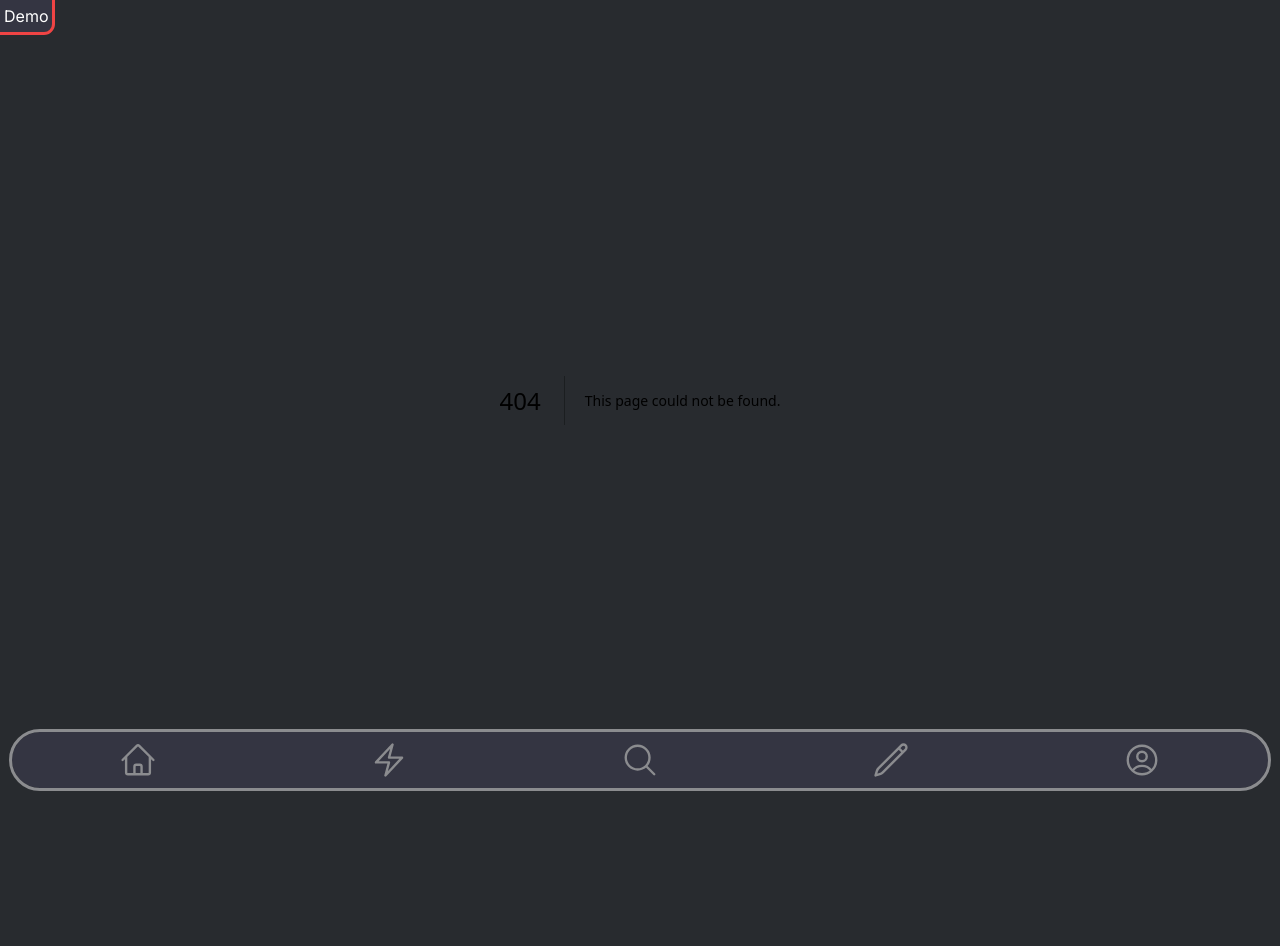
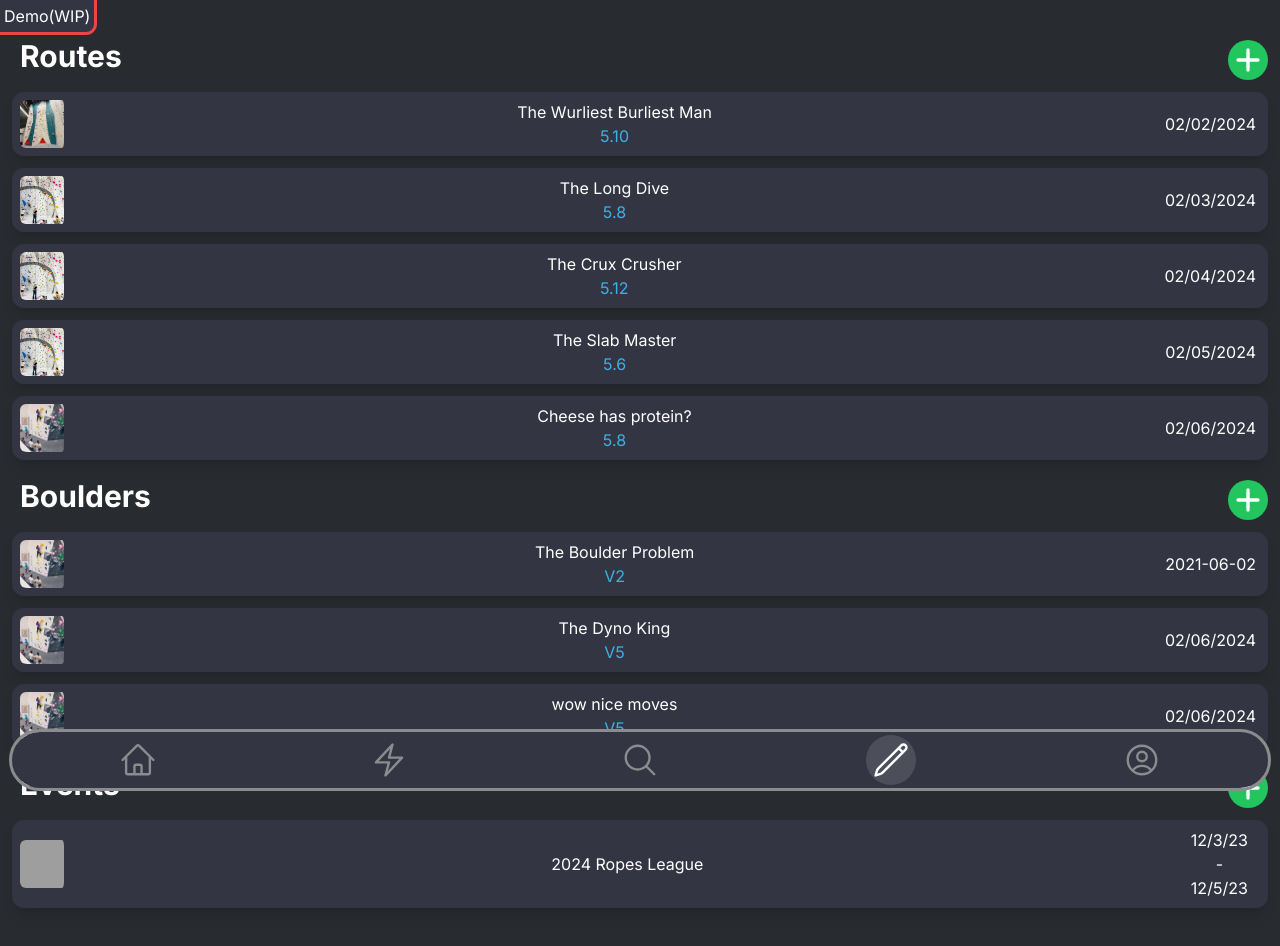
Before and after one commit to ehonis/climbonthe.rocksv3, a Next.js app: page /edit in a window 1280 px wide. Before the commit this address had no page. Shown: the top 946 px of the page. Before the commit the page ends 800 px from the top, so only its background shows below. Built offline with nearby package versions, Linux system fonts and the light colour scheme; grey boxes are pictures that could not be loaded.

Commit message:
convert v2 editpage to v3

```diff
--- /dev/null
+++ b/app/edit/page.jsx
@@ -0,0 +1,85 @@
+import EditRouteTiles from "../ui/edit/edit-route-tiles";
+
+export default function editPage() {
+  return (
+    <>
+      <div className="mt-8 flex justify-between">
+        <h2 className="ml-5 self-center text-3xl font-bold text-white">
+          Routes
+        </h2>
+        <div id="editButton" className="flex pr-3 pt-2">
+          <button className="h-10 w-10 self-center rounded-full bg-green-500">
+            <svg
+              viewBox="0 0 24 24"
+              fill="none"
+              xmlns="http://www.w3.org/2000/svg"
+            >
+              <path
+                className="h-10 w-10 stroke-white"
+                d="M6 12H18M12 6V18"
+                strokeWidth={2}
+                strokeLinecap="round"
+                strokeLinejoin="round"
+              />
+            </svg>
+          </button>
+        </div>
+      </div>
+      <div id="edit-rope-route-container">
+        <EditRouteTiles type="rope" />
+      </div>
+      <div className="flex justify-between">
+        <h2 className="ml-5 self-center text-3xl font-bold text-white">
+          Boulders
+        </h2>
+        <div id="editButton" className="flex pr-3 pt-2">
+          <button className="h-10 w-10 self-center rounded-full bg-green-500">
+            <svg
+              className="h-10 w-10"
+              viewBox="0 0 24 24"
+              fill="none"
+              xmlns="http://www.w3.org/2000/svg"
+            >
+              <path
+                d="M6 12H18M12 6V18"
+                className="stroke-white"
+                strokeWidth={2}
+                strokeLinecap="round"
+                strokeLinejoin="round"
+              />
+            </svg>
+          </button>
+        </div>
+      </div>
+      <div id="edit-boulder-route-container">
+        <EditRouteTiles type="boulder" />
+      </div>
+      <div className="flex justify-between">
+        <h2 className="ml-5 self-center text-3xl font-bold text-white">
+          Events
+        </h2>
+        <div id="editButton" className="flex pr-3 pt-2">
+          <button className="h-10 w-10 self-center rounded-full bg-green-500">
+            <svg
+              className="h-10 w-10"
+              viewBox="0 0 24 24"
+              fill="none"
+              xmlns="http://www.w3.org/2000/svg"
+            >
+              <path
+                d="M6 12H18M12 6V18"
+                className="stroke-white"
+                strokeWidth={2}
+                strokeLinecap="round"
+                strokeLinejoin="round"
+              />
+            </svg>
+          </button>
+        </div>
+      </div>
+      <div id="edit-event-route-container" className="mb-24">
+        <EditRouteTiles type="event" />
+      </div>
+    </>
+  );
+}
--- a/app/layout.jsx
+++ b/app/layout.jsx
@@ -14,7 +14,7 @@ export default function RootLayout({ children }) {
     <html lang="en">
       <body className={`${inter.className} bg-bg0`}>
         <div className="outline-red-500 fixed left-0 top-0 rounded-br-lg bg-bg1 p-1 text-white outline">
-          Demo
+          Demo(WIP)
         </div>
         <NavBar />
         {children}
--- a/app/page.jsx
+++ b/app/page.jsx
@@ -2,13 +2,14 @@ import IndexHeader from "./ui/index-header";
 import RouteTiles from "./ui/route-tile";
 import NewRoutes from "./ui/routes/new-route-tile";
 import Link from "next/link";
+import { currentUser } from "./lib/placeholder-data";
+import ProfileHeader from "./ui/profile-header";
 
 export default function Home() {
   return (
     <main className="h-screen w-full">
-      <div className="m-5 flex flex-col flex-wrap justify-center overflow-hidden rounded-3xl bg-bg1 p-5 shadow-lg">
-        <IndexHeader />
-      </div>
+      {currentUser ? <ProfileHeader /> : <IndexHeader />}
+
       <div className="flex flex-col">
         <h2 className="ml-5 text-3xl font-bold text-white">
           New Routes &amp; Boulders
--- /dev/null
+++ b/app/ui/edit/edit-route-tiles.jsx
@@ -0,0 +1,86 @@
+import { boulderRoutes, ropeRoutes, events } from "@/app/lib/placeholder-data";
+import Image from "next/image";
+
+export default function EditRouteTiles({ type }) {
+  console.log(type);
+  if (type === "rope") {
+    return (
+      <div>
+        {ropeRoutes.map((route) => {
+          return (
+            <div className="m-3 flex justify-between rounded-xl bg-bg1 p-2 shadow-lg">
+              <Image
+                src={route.image}
+                width={1000}
+                height={1000}
+                alt="picture of route"
+                className="h-12 w-12 rounded-md pr-1"
+              />
+              <div className="flex flex-col pl-1 pr-2">
+                <p className="self-center text-center text-white">
+                  {route.name}
+                </p>
+                <p className="self-center text-white">
+                  <span className="text-bluee">{route.grade}</span>
+                </p>
+              </div>
+              <p className="self-center pr-1 text-white">{route.date}</p>
+            </div>
+          );
+        })}
+      </div>
+    );
+  } else if (type === "boulder") {
+    return (
+      <>
+        {boulderRoutes.map((route) => {
+          return (
+            <div className="m-3 flex justify-between rounded-xl bg-bg1 p-2 shadow-lg">
+              <Image
+                src={route.image}
+                width={1000}
+                height={1000}
+                alt="picture of route"
+                className="h-12 w-12 rounded-md pr-1"
+              />
+              <div className="flex flex-col pl-1 pr-2">
+                <p className="self-center text-center text-white">
+                  {route.name}
+                </p>
+                <p className="self-center text-white">
+                  <span className="text-bluee">{route.grade}</span>
+                </p>
+              </div>
+              <p className="self-center pr-1 text-white">{route.date}</p>
+            </div>
+          );
+        })}
+      </>
+    );
+  } else if (type === "event") {
+    return (
+      <>
+        {events.map((route) => {
+          return (
+            <div className="m-3 flex justify-between rounded-xl bg-bg1 p-2 shadow-lg">
+              <Image
+                src={route.image}
+                width={1000}
+                height={1000}
+                alt="picture of route"
+                className="h-12 w-12 self-center rounded-md pr-1"
+              />
+
+              <p className="self-center text-white">2024 Ropes League</p>
+              <div className="flex flex-col pl-1 pr-2">
+                <p className="self-center pr-1 text-white">12/3/23</p>
+                <p className="self-center pr-1 text-white">-</p>
+                <p className="self-center pr-1 text-white">12/5/23</p>
+              </div>
+            </div>
+          );
+        })}
+      </>
+    );
+  }
+}
--- a/app/ui/index-header.jsx
+++ b/app/ui/index-header.jsx
@@ -2,7 +2,7 @@ import Link from "next/link";
 import BasicButton from "./basic-button";
 export default function IndexHeader() {
   return (
-    <div>
+    <div className="m-5 flex flex-col flex-wrap justify-center overflow-hidden rounded-3xl bg-bg1 p-5 shadow-lg">
       <h1 className="justify-self-center p-8 text-center text-2xl font-bold text-primary">
         Welcome To&nbsp;
         <span className="gradient-text">On The Rocks</span>
--- a/app/ui/nav-link.jsx
+++ b/app/ui/nav-link.jsx
@@ -10,6 +10,13 @@ import Link from "next/link";
 import { currentUser } from "../lib/placeholder-data";
 import { usePathname } from "next/navigation";
 import clsx from "clsx";
+let currentUserHref;
+
+try {
+  currentUserHref = currentUser.href;
+} catch (e) {
+  currentUserHref = "/login";
+}
 
 const links = [
   {
@@ -30,17 +37,19 @@ const links = [
 
   {
     name: "profile",
-    href: currentUser.href,
+    href: currentUserHref,
     icon: UserCircleIcon,
   },
 ];
+if (currentUser) {
   if (currentUser.admin === true) {
     console.log("admin");
     links.splice(3, 0, {
       name: "edit route",
-    href: "/editRoute",
+      href: "/edit",
       icon: PencilIcon,
     });
+  }
 }
 export default function NavLinks() {
   {
--- /dev/null
+++ b/app/ui/profile-header.jsx
@@ -0,0 +1,25 @@
+import { currentUser } from "../lib/placeholder-data";
+import Image from "next/image";
+import Link from "next/link";
+export default function ProfileHeader() {
+  return (
+    <div className="m-5 flex items-center justify-between overflow-hidden rounded-3xl bg-bg1 p-5 shadow-lg">
+      <Image
+        width={9999}
+        height={9999}
+        src={currentUser.image}
+        className="h-28 w-28 rounded-full"
+      />
+      <div className="flex flex-col items-center justify-center p-2">
+        <h1 className="justify-self-center text-center text-2xl font-bold text-primary">
+          Welcome Back,
+        </h1>
+        <Link href={currentUser.href}>
+          <span className="gradient-text text-2xl font-bold text-primary">
+            @{currentUser.username}
+          </span>
+        </Link>
+      </div>
+    </div>
+  );
+}
```
Lines whose indentation alone changed are shown as unchanged.
